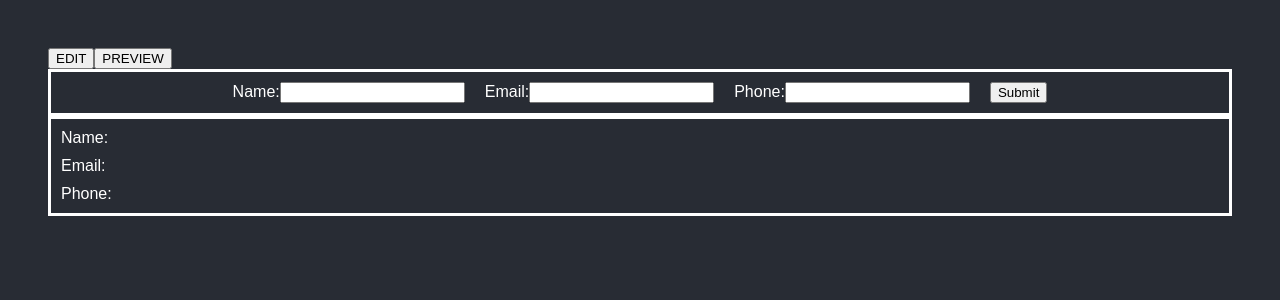
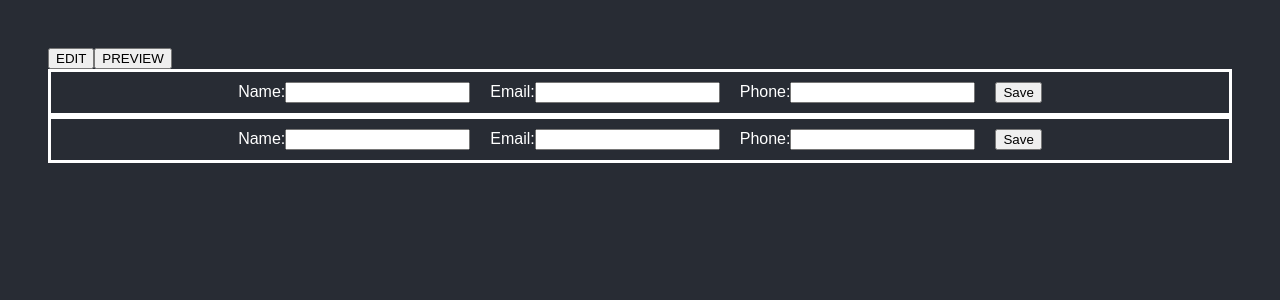
Before and after one commit to SteffanCrowley/cv-project, a React (Create React App) app: page / in a window 1280 px wide. Shown: the top 300 px of the page. Built offline with nearby package versions, Linux system fonts and the light colour scheme.

Commit message:
Attempt to seperate component to Edit page

```diff
--- a/src/App.js
+++ b/src/App.js
@@ -1,5 +1,4 @@
 import React, { Component } from "react";
-import Edit from "./components/Edit";
 import Preview from "./components/Preview";
 import "./styles/App.css";
 
@@ -7,9 +6,20 @@ class App extends Component {
   constructor(props) {
     super(props);
 
+    this.state = {
+      valueName: "",
+      nameInput: "",
+      valueEmail: "",
+      emailInput: "",
+      phoneInput: "",
+      valuePhone: "",
+      isEditMode: true,
+    };
+
+    this.handleChange = this.handleChange.bind(this);
+    this.handleSubmit = this.handleSubmit.bind(this);
     this.previewPage = this.previewPage.bind(this);
     this.editPage = this.editPage.bind(this);
-    this.state = { isEditMode: true };
   }
 
   previewPage = () => {
@@ -20,21 +30,76 @@ class App extends Component {
     this.setState({ isEditMode: true });
   };
 
+  handleChange = (event) => {
+    const name = event.target.name;
+    this.setState({
+      [name]: event.target.value,
+    });
+  };
+
+  handleSubmit = (event) => {
+    event.preventDefault();
+    this.setState({
+      nameInput: this.state.valueName,
+      emailInput: this.state.valueEmail,
+      phoneInput: this.state.valuePhone,
+    });
+  };
+
   render() {
     const isEditMode = this.state.isEditMode;
+    const {
+      valueName,
+      valueEmail,
+      nameInput,
+      emailInput,
+      phoneInput,
+      valuePhone,
+    } = this.state;
 
     let page;
 
     if (isEditMode) {
-      page = <Edit />;
+      page = (
+        <form onSubmit={this.handleSubmit}>
+          <div className="genForm">
+            {" "}
+            <label>
+              Name:
+              <input
+                name="valueName"
+                type="text"
+                value={valueName}
+                onChange={this.handleChange}
+                id="nameInput"
+              />
+            </label>
+            <label>
+              Email:
+              <input
+                name="valueEmail"
+                type="email"
+                value={valueEmail}
+                onChange={this.handleChange}
+                id="emailInput"
+              />
+            </label>
+            <label>
+              Phone:
+              <input
+                name="valuePhone"
+                type="tel"
+                value={valuePhone}
+                onChange={this.handleChange}
+                id="phoneInput"
+              />
+            </label>
+            <input type="submit" value="Save" />
+          </div>
+        </form>
+      );
     } else {
-      page = (
-        <Preview
-          name="steffan"
-          email="steffan@gmail.com"
-          phone="949-444-5555"
-        />
-      );
+      page = <Preview name={nameInput} email={emailInput} phone={phoneInput} />;
     }
 
     return (
@@ -49,14 +114,4 @@ class App extends Component {
   }
 }
 
-// function EditPage(props) {
-//   return <Edit />;
-// }
-
-// function PreviewPage(props) {
-//   return (
-//     <Preview name="steffan" email="steffan@gmail.com" phone="949-444-5555" />
-//   );
-// }
-
 export default App;
--- a/src/components/Edit.js
+++ b/src/components/Edit.js
@@ -1,6 +1,6 @@
 import React, { Component } from "react";
+import Preview from "./Preview";
 import "../styles/App.css";
-import Preview from "./Preview";
 
 class Edit extends Component {
   constructor(props) {
@@ -13,6 +13,7 @@ class Edit extends Component {
       emailInput: "",
       phoneInput: "",
       valuePhone: "",
+      isEditMode: props.mode,
     };
 
     this.handleChange = this.handleChange.bind(this);
@@ -36,6 +37,7 @@ class Edit extends Component {
   };
 
   render() {
+    const isEditMode = this.state.isEditMode;
     const {
       valueName,
       valueEmail,
@@ -45,7 +47,10 @@ class Edit extends Component {
       valuePhone,
     } = this.state;
 
-    return (
+    let page;
+
+    if (isEditMode) {
+      page = (
         <form onSubmit={this.handleSubmit}>
           <div className="genForm">
             {" "}
@@ -79,13 +84,18 @@ class Edit extends Component {
                 id="phoneInput"
               />
             </label>
-          <input type="submit" value="Submit" />
-        </div>
-
-        <div>
-          <Preview name={nameInput} email={emailInput} phone={phoneInput} />
+            <input type="submit" value="Save" />
           </div>
         </form>
+      );
+    } else {
+      page = <Preview name={nameInput} email={emailInput} phone={phoneInput} />;
+    }
+
+    return (
+      <div>
+        <div>{page}</div>
+      </div>
     );
   }
 }
--- a/src/index.js
+++ b/src/index.js
@@ -1,12 +1,13 @@
 import React from "react";
 import ReactDOM from "react-dom/client";
-
+import Edit from "./components/Edit";
 import App from "./App";
 
 const root = ReactDOM.createRoot(document.getElementById("root"));
 root.render(
   <React.StrictMode>
-    <App isLoggedIn={true} />
+    <App />
+    <Edit mode="false" />
   </React.StrictMode>
 );
 
```
Lines whose indentation alone changed are shown as unchanged.
